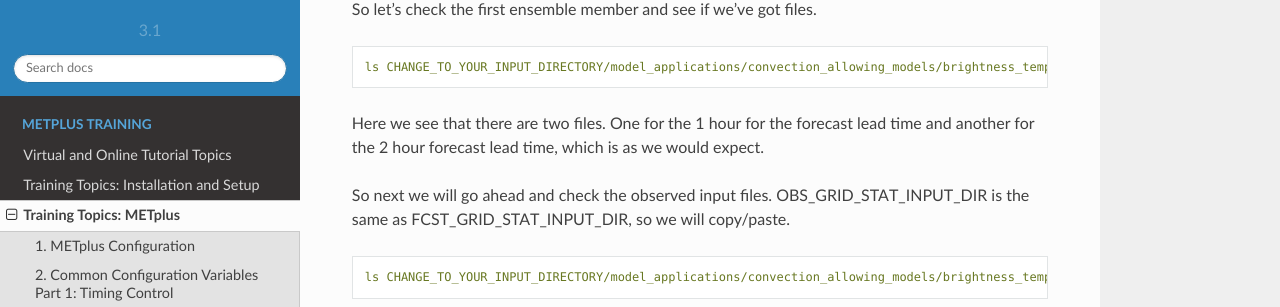
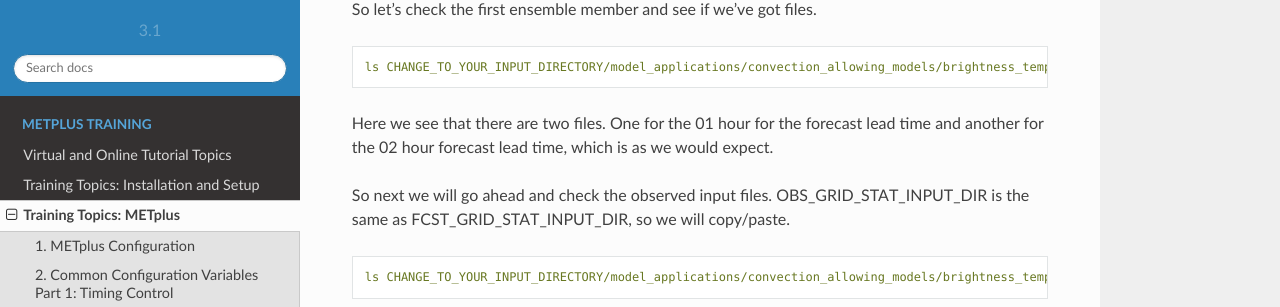
Before and after one commit to dtcenter/METplus-Training, a Sphinx documentation site: the page built from docs/modules/METplus/use_case_brightness_temperature_distance_map.rst, in a window 1280 px wide and 900 px high, scrolled down 2140 px. Shown: the part 144-451 px from the top of the window. Built offline with Sphinx 7.4.7 and the Read the Docs theme 2.0.0, drawn with Linux system fonts in a browser that asks for light colours.

Commit message:
Update use_case_brightness_temperature_distance_map.rst

```diff
--- a/docs/modules/METplus/use_case_brightness_temperature_distance_map.rst
+++ b/docs/modules/METplus/use_case_brightness_temperature_distance_map.rst
@@ -114,8 +114,8 @@ So let's check the first ensemble member and see if we’ve got files.
 
   ls CHANGE_TO_YOUR_INPUT_DIRECTORY/model_applications/convection_allowing_models/brightness_temperature/2019052100/core_lsm1
 
-Here we see that there are two files. One for the 1 hour for the forecast
-lead time and another for the 2 hour forecast lead time, which is as we
+Here we see that there are two files. One for the 01 hour for the forecast
+lead time and another for the 02 hour forecast lead time, which is as we
 would expect.
 
 So next we will go ahead and check the observed input files.
```
